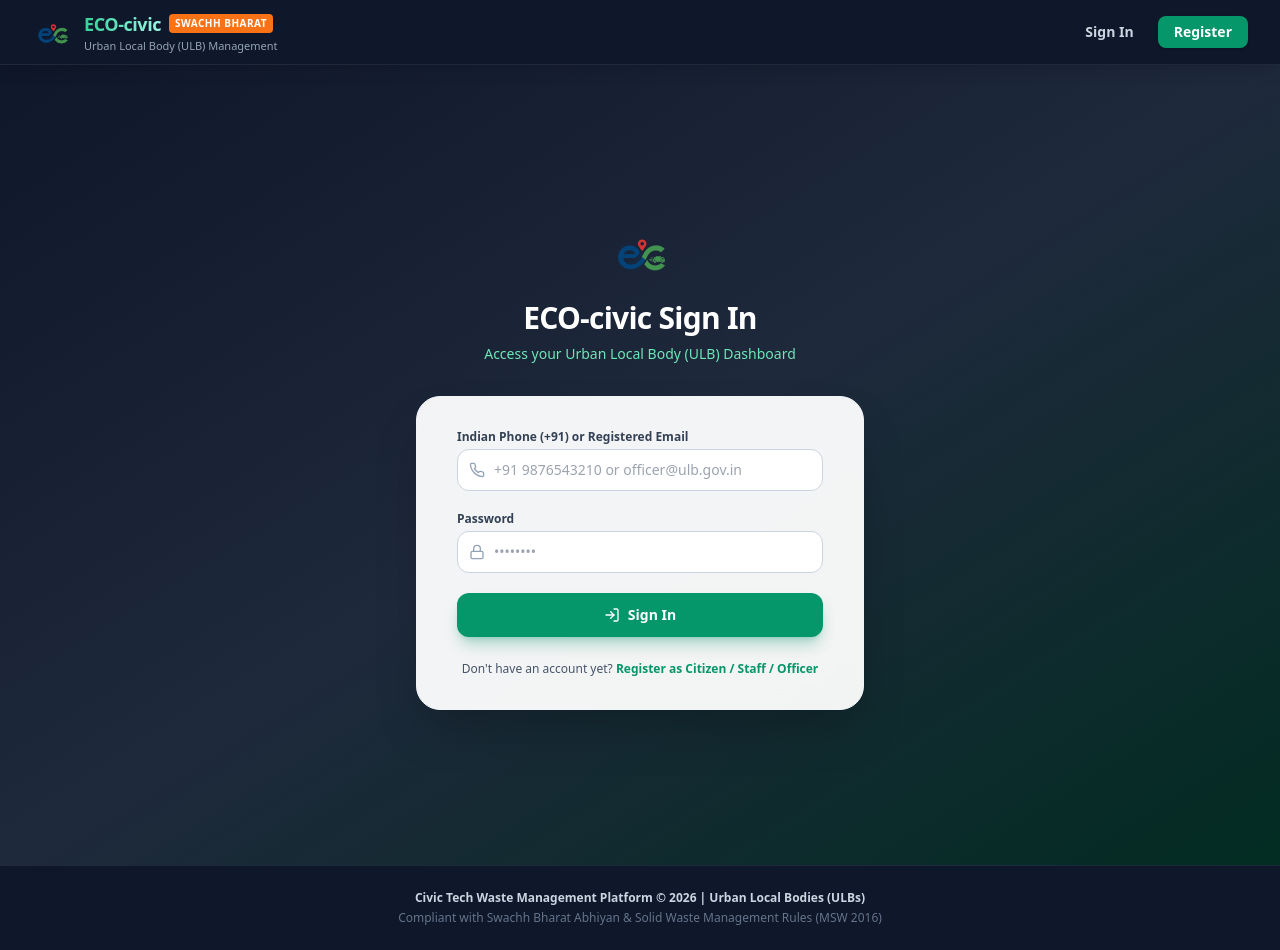
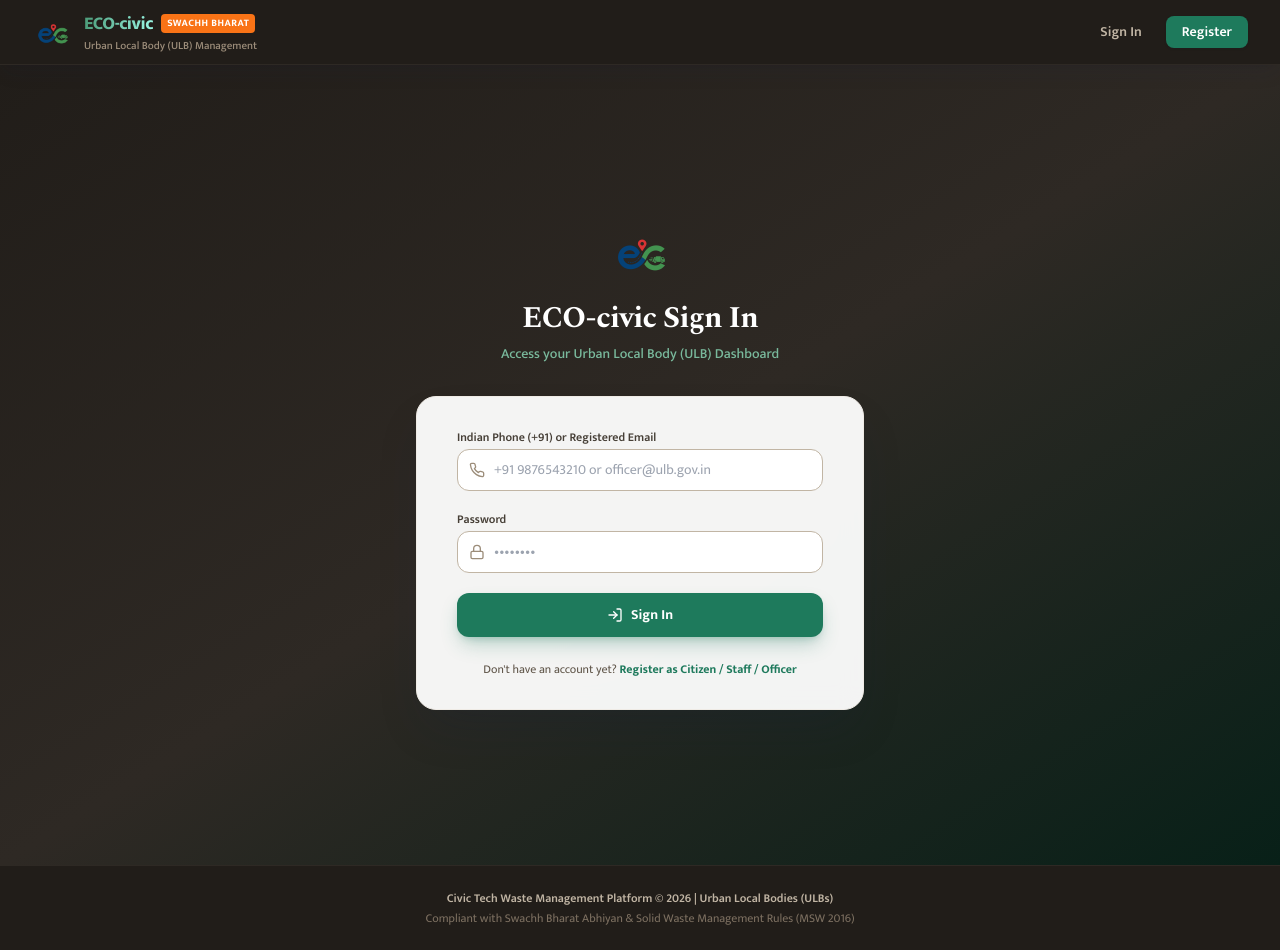
Before and after one commit to Sumitrunwal122/Eco-civic, a React (Vite) app in the folder frontend/: page /signin in a window 1280 px wide. Built offline with nearby package versions, Linux system fonts and the light colour scheme; no server answers.

Commit message:
Upgrade visual design system: Jodhpur-grounded palette, Spectral/Mukta typography, tinted shadows

```diff
--- a/frontend/src/index.css
+++ b/frontend/src/index.css
@@ -1,13 +1,37 @@
 @import 'leaflet/dist/leaflet.css';
+@import url('https://fonts.googleapis.com/css2?family=Mukta:wght@400;500;600;700;800&family=Spectral:wght@500;600;700;800&display=swap');
 @tailwind base;
 @tailwind components;
 @tailwind utilities;
 
-body {
-  font-family: 'Inter', sans-serif;
+:root {
+  --paper: #FAF8F5;
 }
 
-/* Custom Leaflet Map Container fixes */
+body {
+  font-family: 'Mukta', system-ui, sans-serif;
+  background-color: var(--paper);
+}
+
+h1, h2, h3 {
+  font-family: 'Spectral', Georgia, serif;
+  letter-spacing: -0.01em;
+}
+
+:focus-visible {
+  outline: 2px solid #233A5C;
+  outline-offset: 2px;
+}
+
+@media (prefers-reduced-motion: reduce) {
+  *, *::before, *::after {
+    animation-duration: 0.01ms !important;
+    animation-iteration-count: 1 !important;
+    transition-duration: 0.01ms !important;
+    scroll-behavior: auto !important;
+  }
+}
+
 .leaflet-container {
   width: 100%;
   height: 100%;
--- a/frontend/tailwind.config.js
+++ b/frontend/tailwind.config.js
@@ -13,8 +13,49 @@
           saffron: '#ea580c',
           hazardous: '#dc2626',
           dark: '#0f172a'
-        }
-      }
+        },
+        // --- ECO-civic brand system, grounded in Jodhpur / Rajasthan ---
+        emerald: {
+          50:  '#EEF6F2', 100: '#D3E9DF', 200: '#A7D3BF', 300: '#79B99C',
+          400: '#4C9C79', 500: '#2F855F', 600: '#1E7A5C', 700: '#175F48',
+          800: '#134A38', 900: '#0F3A2C', 950: '#082018',
+        },
+        purple: {
+          50:  '#F7EEF6', 100: '#EBD3E8', 200: '#D6A8D3', 300: '#BC7BB9',
+          400: '#9E549E', 500: '#7E3B80', 600: '#5B2A5E', 700: '#47214A',
+          800: '#351938', 900: '#241127', 950: '#150A17',
+        },
+        amber: {
+          50:  '#FBF0E9', 100: '#F5DAC5', 200: '#EAB48C', 300: '#DE8E57',
+          400: '#D06F38', 500: '#B85B27', 600: '#A84F22', 700: '#833E1B',
+          800: '#632F15', 900: '#46220F', 950: '#2A140A',
+        },
+        slate: {
+          50:  '#F8F6F3', 100: '#EFEBE5', 200: '#DCD4C9', 300: '#C1B5A4',
+          400: '#9C8D7A', 500: '#7D7061', 600: '#5F5548', 700: '#463F36',
+          800: '#2E2924', 900: '#211D19', 950: '#16130F',
+        },
+        jodhpur: {
+          50:  '#EEF1F6', 100: '#D2DAE7', 200: '#A6B6CF', 300: '#7891B6',
+          400: '#4E6C9B', 500: '#324D78', 600: '#233A5C', 700: '#1B2C46',
+          800: '#16233F', 900: '#101A2E', 950: '#0A111E',
+        },
+      },
+      fontFamily: {
+        sans: ['"Mukta"', 'system-ui', 'sans-serif'],
+        serif: ['"Spectral"', 'Georgia', 'serif'],
+      },
+      boxShadow: {
+        sm: '0 1px 2px 0 rgba(22, 35, 63, 0.06)',
+        DEFAULT: '0 1px 3px 0 rgba(22, 35, 63, 0.08), 0 1px 2px -1px rgba(22, 35, 63, 0.08)',
+        md: '0 4px 8px -2px rgba(22, 35, 63, 0.10), 0 2px 4px -2px rgba(22, 35, 63, 0.08)',
+        lg: '0 10px 20px -4px rgba(22, 35, 63, 0.12), 0 4px 8px -4px rgba(22, 35, 63, 0.08)',
+        xl: '0 20px 32px -8px rgba(22, 35, 63, 0.16), 0 6px 12px -6px rgba(22, 35, 63, 0.10)',
+        '2xl': '0 24px 48px -12px rgba(22, 35, 63, 0.22)',
+      },
+      borderRadius: {
+        '3xl': '1.25rem',
+      },
     },
   },
   plugins: [],
```
